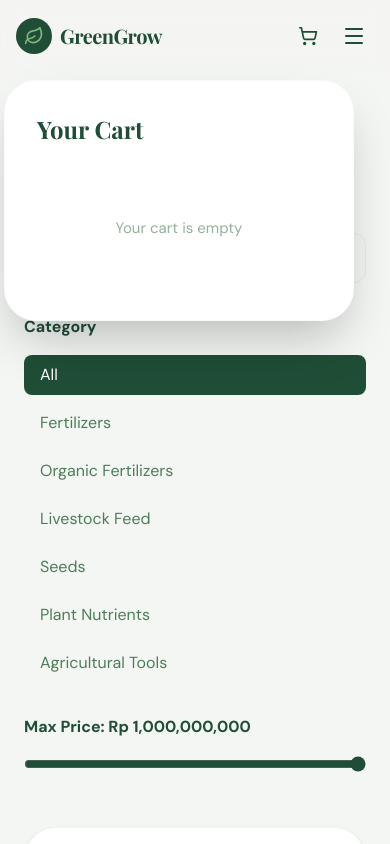
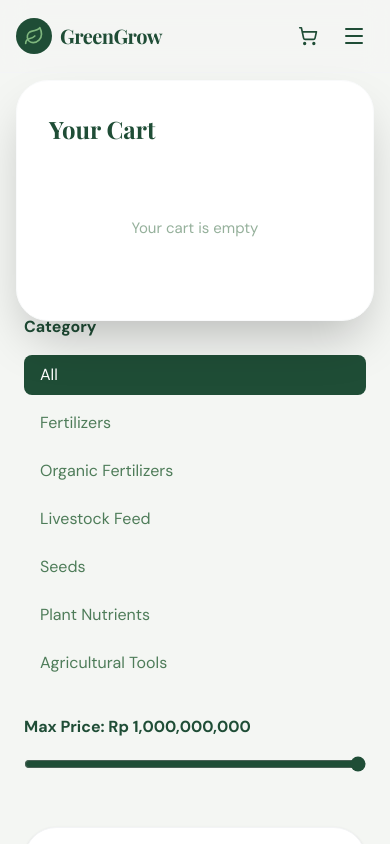
Before and after one commit to Leeroyakbar/greengrow-agri, a React (Vite) app: page /products in a window 390 px wide. Both pictures are taken after a click on the button 308 px from the left and 36 px from the top of the page. Shown: the top 844 px of the page. Built offline with nearby package versions, Linux system fonts and the light colour scheme; a web font is replaced by a local one.

Commit message:
fix navbar

```diff
--- a/src/components/landing/Navbar.tsx
+++ b/src/components/landing/Navbar.tsx
@@ -126,9 +126,14 @@ const Navbar = () => {
         {/* Cart Dropdown Desktop (Sesuai Foto 1) */}
         <AnimatePresence>
           {isCartOpen && (
-            <motion.div initial={{ opacity: 0, y: 15 }} animate={{ opacity: 1, y: 0 }} exit={{ opacity: 0, y: 15 }} className="absolute right-9 md:right-6 top-20 w-87.5 bg-white rounded-4xl shadow-2xl p-8 border border-gray-50 z-[60]">
+            <motion.div
+              initial={{ opacity: 0, y: 15 }}
+              animate={{ opacity: 1, y: 0 }}
+              exit={{ opacity: 0, y: 15 }}
+              className="fixed inset-x-4 top-20 md:absolute md:inset-x-auto md:right-6 md:w-87.5 bg-white rounded-4xl shadow-2xl p-8 border border-gray-50 z-[60]"
+            >
+              {" "}
               <h3 className="font-display text-2xl font-bold text-primary mb-6">Your Cart</h3>
-
               {cart.length === 0 ? (
                 <div className="py-12 flex flex-col items-center justify-center">
                   <p className="text-secondary/60 text-[15px]">Your cart is empty</p>
```
